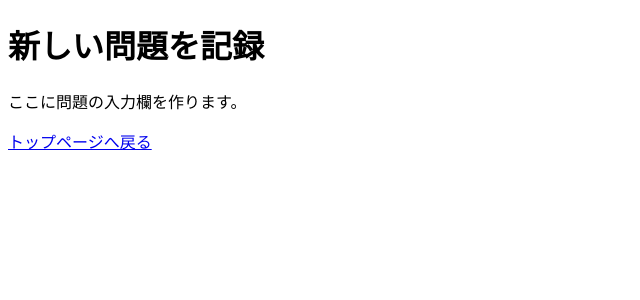
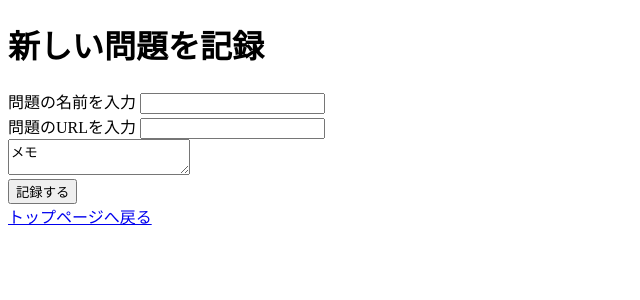
Before and after one commit to iwaidaruma/atcoder-review, a Flask app: page /new in a window 1280 px wide. Shown: the top 300 px of the page, without its empty margins (0-640 px from the left). Run offline with Flask 3, Linux system fonts and the light colour scheme.

Commit message:
問題名・URL・メモの入力と受け取りを追加

```diff
--- a/app.py
+++ b/app.py
@@ -1,4 +1,4 @@
-from flask import Flask, render_template
+from flask import Flask, render_template , request
 
 app = Flask(__name__)
 
@@ -9,4 +9,8 @@ def home():
 
 @app.route("/new")
 def new():
-    return render_template("new.html")
+    p_name = request.args.get("problem_name")
+    p_url = request.args.get("problem_url")
+    p_memo = request.args.get("problem_memo")
+    print(p_name)
+    return render_template("new.html", problem_name=p_name,problem_url=p_url,problem_memo=p_memo)
--- a/templates/new.html
+++ b/templates/new.html
@@ -6,7 +6,30 @@
 </head>
 <body>
     <h1>新しい問題を記録</h1>
-    <p>ここに問題の入力欄を作ります。</p>
+    <form>
+        <div>
+            <label for="problem_name">問題の名前を入力</label>
+            <input type="text" id = "problem_name" name ="problem_name" required>
+        </div>
+        <div>
+            <label for="problem_url">問題のURLを入力</label>
+            <input type="url" id = "problem_url" name ="problem_url" required>
+        </div>
+        <div>
+            <label for="memo"></label>
+            <textarea name="memo" id="memo">メモ</textarea>
+        </div>
+        <div>
+            <button type="submit">記録する</button>
+        </div>
+
+        <div>
+            {% if problem_name != None %}
+            <p>受け取った問題名:{{ problem_name }}</p>
+            <p>受け取ったURL:{{ problem_url }}</p>
+            {% endif %}
+        </div>
+    </form>
 
     <a href="/">トップページへ戻る</a>
 </body>
```
